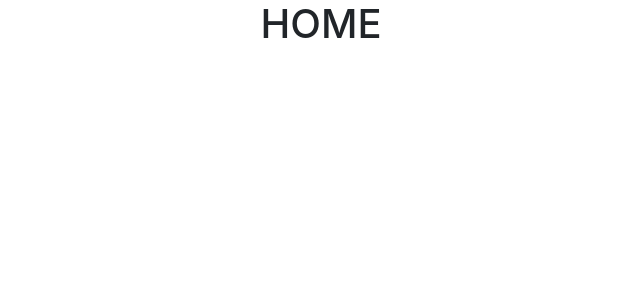
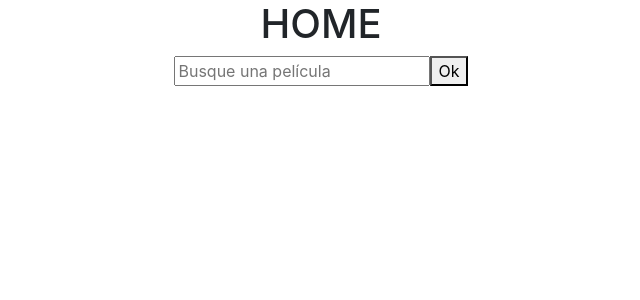
Before and after one commit to GtieZ/MovieApp, a React (Create React App) app: page / in a window 1280 px wide. Shown: the top 300 px of the page, without its empty margins (319-959 px from the left). Built offline with nearby package versions, Linux system fonts and the light colour scheme.

Commit message:
adding search form and implementing query options to Home component

```diff
--- a/src/components/Home.js
+++ b/src/components/Home.js
@@ -1,13 +1,48 @@
 import React, { Component } from 'react';
+import { Redirect } from 'react-router-dom';
 
 class Home extends Component {
 
+  queryRef = React.createRef();
+
+  state = {
+      queryString: '',
+      redirect: false
+  };
+
+    getFormData = (event) => {
+        event.preventDefault();
+        this.setState({
+            queryString: this.queryRef.current.value,
+            redirect: true
+        });
+    };
+
     render() {
+
+        if(this.state.redirect){
+            return(
+                <Redirect to={'/movie/'+this.state.queryString} />
+            );
+        }
+
+
+
         return (
 
             <div>
 
                 <h1>HOME</h1>
+
+                <form onSubmit={this.getFormData}>
+                    <input type="text" className=""
+                        name="query" placeholder="Busque una película"
+                        ref={this.queryRef}
+                    />
+
+                    <button type="submit">Ok</button>
+                </form>
+
 
 
 
--- a/src/components/Movies.js
+++ b/src/components/Movies.js
@@ -75,7 +75,6 @@ class Movies extends Component {
                                         <p>original_language: {movie.original_language}</p>
 
                                         <p>adult: {movie.adult}</p>
-                                        <p>backdrop_path: {movie.backdrop_path}</p>
 
                                         <p>popularity: {movie.popularity}</p>
                                         <p>vote_average: {movie.vote_average}</p>
```
